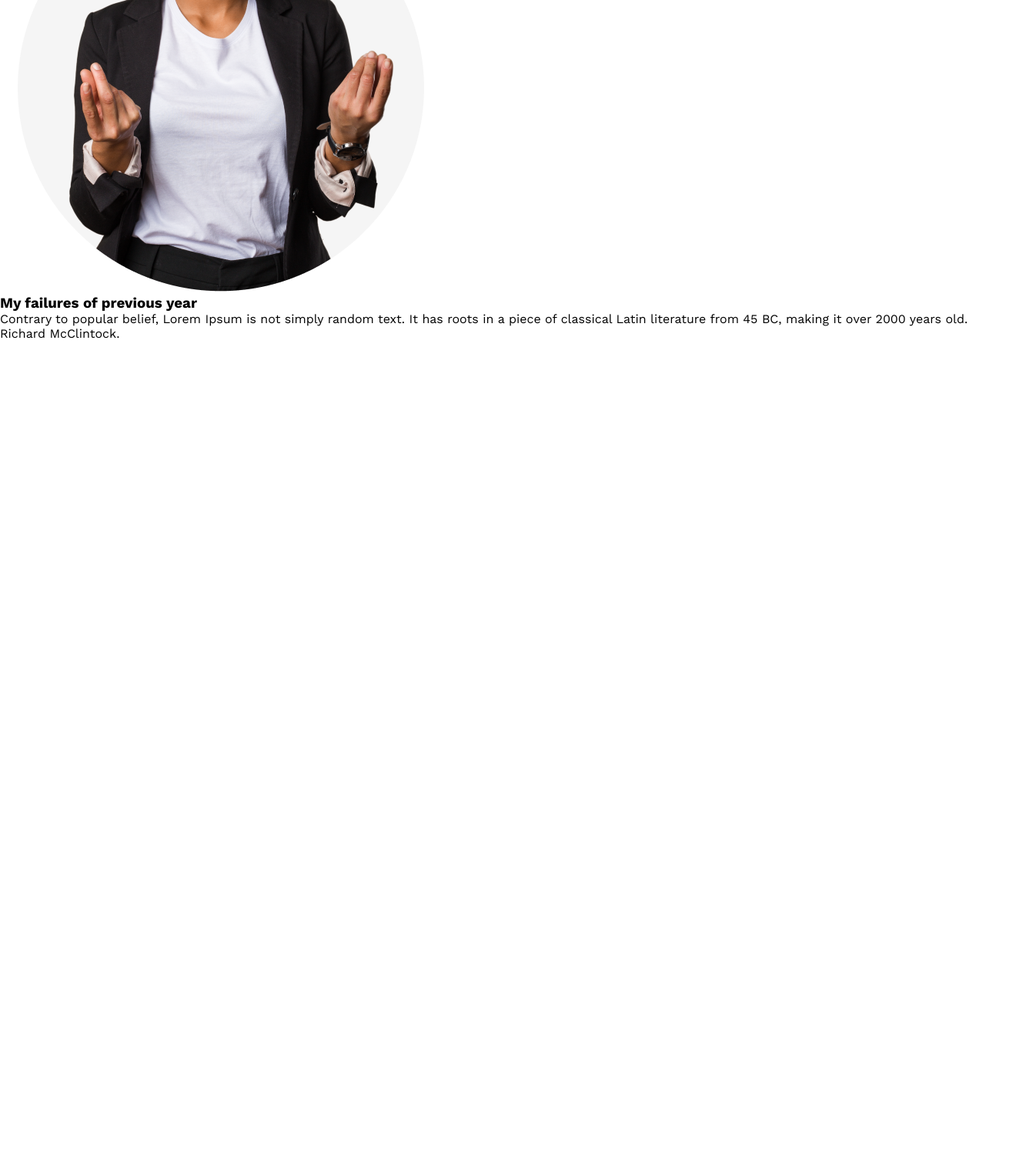
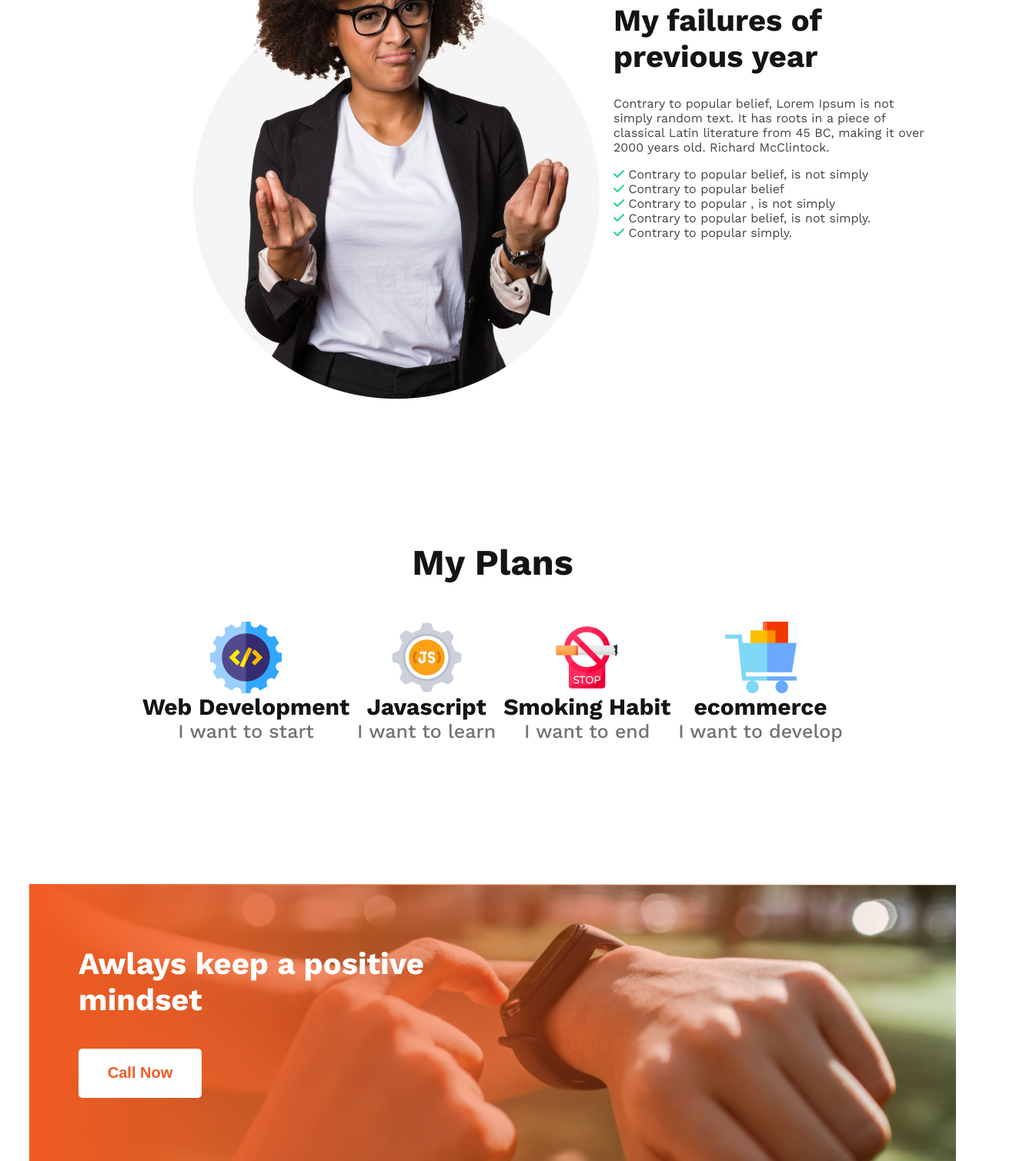
Before and after one commit to Akm-Azad/Web-Dev25, a plain HTML site: page index.html in a window 1280 px wide. Shown: the part 1154-2663 px from the top of the page at 77% size, 1333 px wide, since content can reach past the window. Before the commit the page ends 1597 px from the top, so only its background shows below. Drawn offline with nearby package versions, Linux system fonts and the light colour scheme.

Commit message:
added plan section and watch section and completed the watch banner and gradient overlay

```diff
--- a/index.html
+++ b/index.html
@@ -10,6 +10,7 @@
 <link href="https://fonts.googleapis.com/css2?family=Work+Sans:wght@400;500;700&display=swap" rel="stylesheet">
 <!-- css link  -->
 <link rel="stylesheet" href="style.css">
+<script src="https://kit.fontawesome.com/9e089d520d.js" crossorigin="anonymous"></script>
 </head>
 <body>
     <header>
@@ -25,12 +26,53 @@
 
     <main>
         <section class="intro">
-<img src="images/person.png" alt="a person">
-<div class="intro-container">
-    <h3 class="intro-title">My failures of previous year</h3>
-    <p class="intro-content">Contrary to popular belief, Lorem Ipsum is not simply random text. It has roots in a piece of classical Latin literature from 45 BC, making it over 2000 years old. Richard McClintock.</p>
+                <img src="images/person.png" alt="a person">
+                <div class="intro-container">
+                    <h3 class="intro-title">My failures of previous year</h3>
+                    <p class="intro-content">Contrary to popular belief, Lorem Ipsum is not simply random text. It has roots in a piece of classical Latin literature from 45 BC, making it over 2000 years old. Richard McClintock.</p>
+                    <ul>
+                        <li><i class="fa-solid fa-check" style="color: #16d887;"></i></i> Contrary to popular belief, is not simply </li>
+                        <li><i class="fa-solid fa-check" style="color: #16d887;"></i></i> Contrary to popular belief</li>
+                        <li><i class="fa-solid fa-check" style="color: #16d887;"></i></i> Contrary to popular , is not simply</li>
+                        <li><i class="fa-solid fa-check" style="color: #16d887;"></i></i> Contrary to popular belief, is not simply.</li>
+                        <li><i class="fa-solid fa-check" style="color: #16d887;"></i></i> Contrary to popular simply.</li>
 
-</div>
+                    </ul>
+                </div>
+
+        </section>
+        <section class="plan-section">
+            <div class="plan-header"><h3 >My Plans</h3></div>
+           <div class="plan-list">
+            <div class="plan-type">
+                <img src="images/icons/web.png" alt="" class="plan-logo">
+                <h4 class="plan-title">Web Development</h4>
+                <p class="plan-content">I want to start</p>
+            </div>
+            <div class="plan-type">
+                <img src="images/icons/js.png" alt="" class="plan-logo">
+                <h4 class="plan-title">Javascript</h4>
+                <p class="plan-content">I want to learn</p>
+            </div>
+            <div class="plan-type">
+                <img src="images/icons/smoke.png" alt="" class="plan-logo">
+                <h4 class="plan-title">Smoking Habit</h4>
+                <p class="plan-content">I want to end</p>
+            </div>
+            <div class="plan-type">
+                <img src="images/icons/ecom.png" alt="" class="plan-logo">
+                <h4 class="plan-title">ecommerce</h4>
+                <p class="plan-content">I want to develop</p>
+            </div>
+           </div>
+
+
+        </section>
+        <section class="watch-section">
+            <div id="watch">
+                <h3 class="watch-title">Awlays keep a positive mindset</h3>
+                <button class="call-btn">Call Now</button>
+            </div>
 
         </section>
 
--- a/style.css
+++ b/style.css
@@ -6,9 +6,10 @@ body{
     font-family: 'Work Sans', sans-serif;
 }
 header{
-background-image: url(images/banner/banner2.png);
-background-repeat: no-repeat;
-height: 809px;
+    background-image: url(images/banner/banner2.png);
+    background-repeat: no-repeat;
+    height: 809px;
+
 }
 .header-container{
     width: 525px;
@@ -50,3 +51,109 @@ height: 809px;
     font-weight: 600;
     border: 0;
  }
+ .intro{
+    display: flex;
+    align-items: center;
+    justify-content: space-between;
+    margin-top: 140px;
+    margin-left: 228px;
+
+
+ }
+ .intro-title{
+    color:#151414;
+    font-size: 40px;
+    font-weight: 700;
+    width: 288px;
+    margin-bottom: 28px;
+ }
+ .intro-content{
+    color:#444343;
+    font-size: 16px;
+    font-weight: 400;
+    margin-bottom: 16px;
+    width: 416px;
+ }
+ .intro  li{
+   list-style: none;
+   color: #444343;
+    font-size: 16px;
+    font-weight: 400;
+ }
+ intro img{
+    width: 451px;
+    height: 898px;
+ }
+ .intro-container{
+    padding-right: 120px;
+ }
+ .plan-header{
+    text-align: center;
+    color: #151414;
+    font-size: 40px;
+    font-weight: 700;
+    margin-bottom: 50px;
+ }
+ .plan-section{
+    margin:184px 180px ;
+ }
+ .plan-section  img{
+    display: block;
+    margin-left: auto;
+    margin-right: auto;
+
+ }
+ .plan-list{
+    display: flex;
+    justify-content: space-around;
+ }
+ .plan-logo{
+    width: 92.958px;
+    height: 92.958px;
+
+ }
+  .plan-title{
+    color: #151414;
+    text-align: center;
+    font-size: 30px;
+    font-weight: 700;
+  }
+  .plan-content{
+    color: #737272;
+    text-align: center;
+    font-size: 25px;
+    font-weight: 500;
+  }
+  #watch {
+    background-image:linear-gradient(90deg, #F15B22 0%, rgba(241, 91, 34, 0.00) ), url(images/watch.png);
+    background-position: center bottom;
+    background-repeat: no-repeat;
+    background-size: cover;
+    width: 1140px;
+    height: 300px;
+    display: block;
+    margin-left: auto;
+    margin-right: auto;
+    padding-left: 64px;
+    padding-top: 60px;
+  }
+  .watch-title{
+    color: #FFF;
+    font-size: 40px;
+    font-weight: 700;
+    width: 459px;
+    margin-top: 20px;
+    margin-bottom: 40px;
+
+  }
+  .call-btn{
+    border-radius: 5px;
+    background: #FFF;
+    width: 160px;
+    height: 64px;
+    color: #F15B22;
+    text-align: center;
+    font-size: 20px;
+    font-weight: 600;
+    border: 0;
+  }
```
